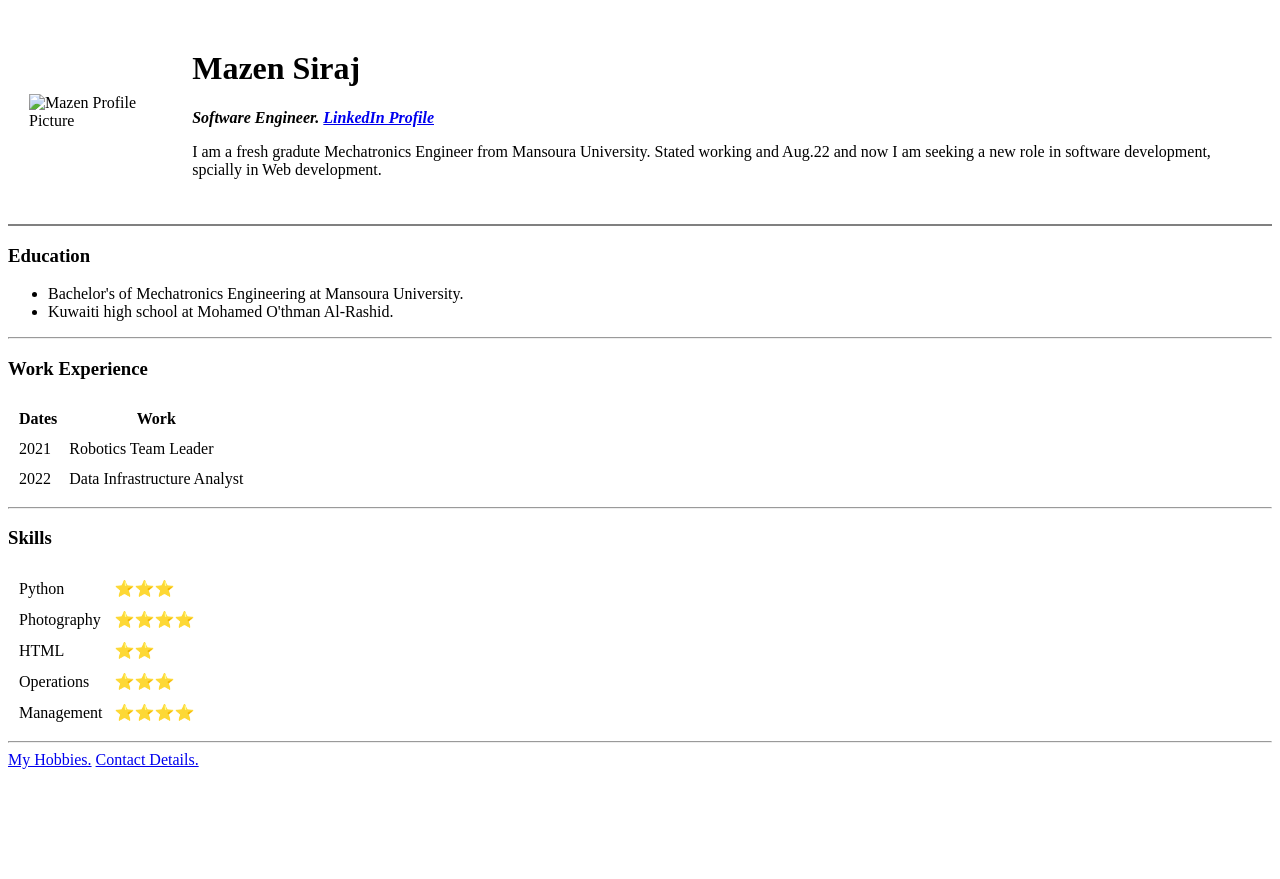
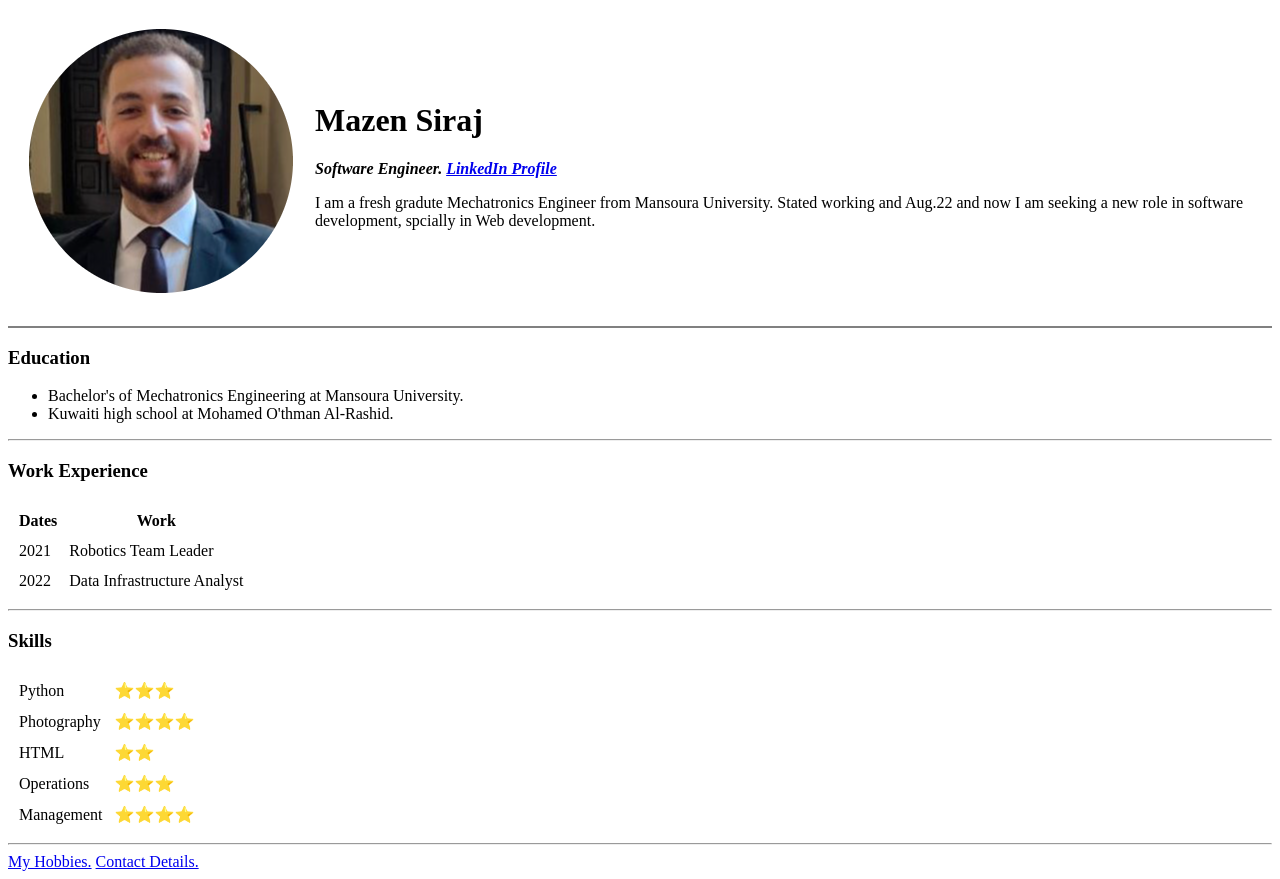
Before and after one commit to MazenSiraj/CV, a plain HTML site: page index.html in a window 1280 px wide. Before the commit the page ends 800 px from the top, so only its background shows below. Drawn offline with Linux system fonts and the light colour scheme.

Commit message:
Update index.html

```diff
--- a/index.html
+++ b/index.html
@@ -7,7 +7,7 @@
 <body>
     <table cellspacing="20">
         <tr>
-            <td><img src="Images/Mazen-Siraj-modified.PNG" alt="Mazen Profile Picture"></td>
+            <td><img src="Images/Mazen Siraj-modified.PNG" alt="Mazen Profile Picture"></td>
             <td>
                 <h1>Mazen Siraj</h1>
                 <p><em><b>Software Engineer. <a href="https://www.linkedin.com/in/mazen-siraj/">LinkedIn Profile</a></b></em></p>
```
